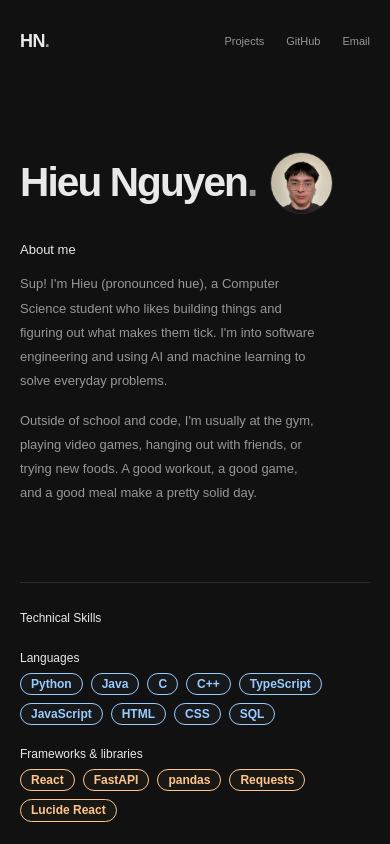
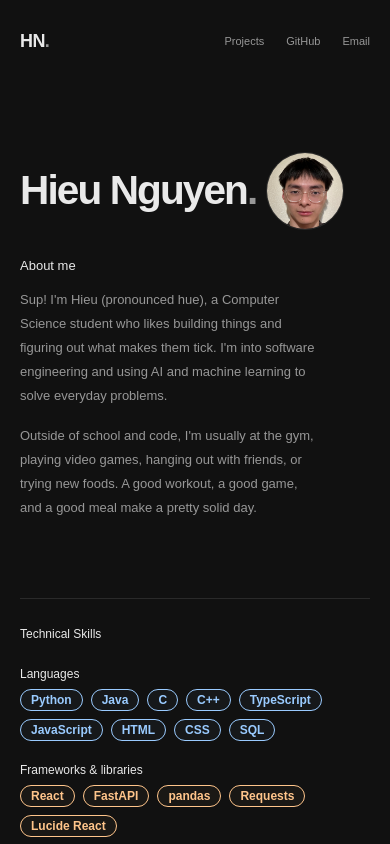
Before and after one commit to hieun5/portfolio, a React (Vite) app: page / in a window 390 px wide. Shown: the top 844 px of the page. Built offline with nearby package versions, Linux system fonts and the light colour scheme.

Commit message:
Make the portrait larger with a tighter face crop

```diff
--- a/src/App.tsx
+++ b/src/App.tsx
@@ -43,15 +43,17 @@ export default function App() {
                 {profile.name}
                 <span>.</span>
               </h1>
+              <div className="hero-portrait-frame">
                 <img
                   className="hero-portrait"
                   src={portrait}
                   alt={`Portrait of ${profile.name}`}
-                width={128}
-                height={128}
+                  width={160}
+                  height={160}
                   fetchPriority="high"
                   decoding="async"
                 />
+              </div>
             </div>
             <h2 className="hero-about-heading">About me</h2>
             <p className="hero-intro">{profile.intro}</p>
--- a/src/styles.css
+++ b/src/styles.css
@@ -105,14 +105,24 @@ summary:focus-visible {
   min-width: 0;
   margin: 0;
 }
-.hero-portrait {
-  --portrait-size: 128px;
+.hero-portrait-frame {
+  --portrait-size: 160px;
+  position: relative;
   display: block;
+  overflow: hidden;
   flex-shrink: 0;
   width: var(--portrait-size);
   height: var(--portrait-size);
   border: 1px solid var(--line);
   border-radius: 50%;
+}
+.hero-portrait {
+  position: absolute;
+  top: -12.5%;
+  left: -12.5%;
+  display: block;
+  width: 125%;
+  height: 125%;
   object-fit: cover;
   object-position: center;
 }
@@ -394,8 +404,8 @@ h2 {
   .hero-heading-row {
     gap: 24px;
   }
-  .hero-portrait {
-    --portrait-size: 100px;
+  .hero-portrait-frame {
+    --portrait-size: 120px;
   }
   h1 {
     font-size: clamp(40px, 9vw, 58px);
@@ -429,11 +439,11 @@ h2 {
     padding-block: 70px 77px;
   }
   .hero-heading-row {
-    gap: 14px;
+    gap: 10px;
     margin-bottom: 25px;
   }
-  .hero-portrait {
-    --portrait-size: clamp(52px, 16vw, 64px);
+  .hero-portrait-frame {
+    --portrait-size: clamp(64px, 20vw, 80px);
   }
   h1 {
     font-size: clamp(36px, 10.4vw, 49px);
```
Lines whose indentation alone changed are shown as unchanged.
